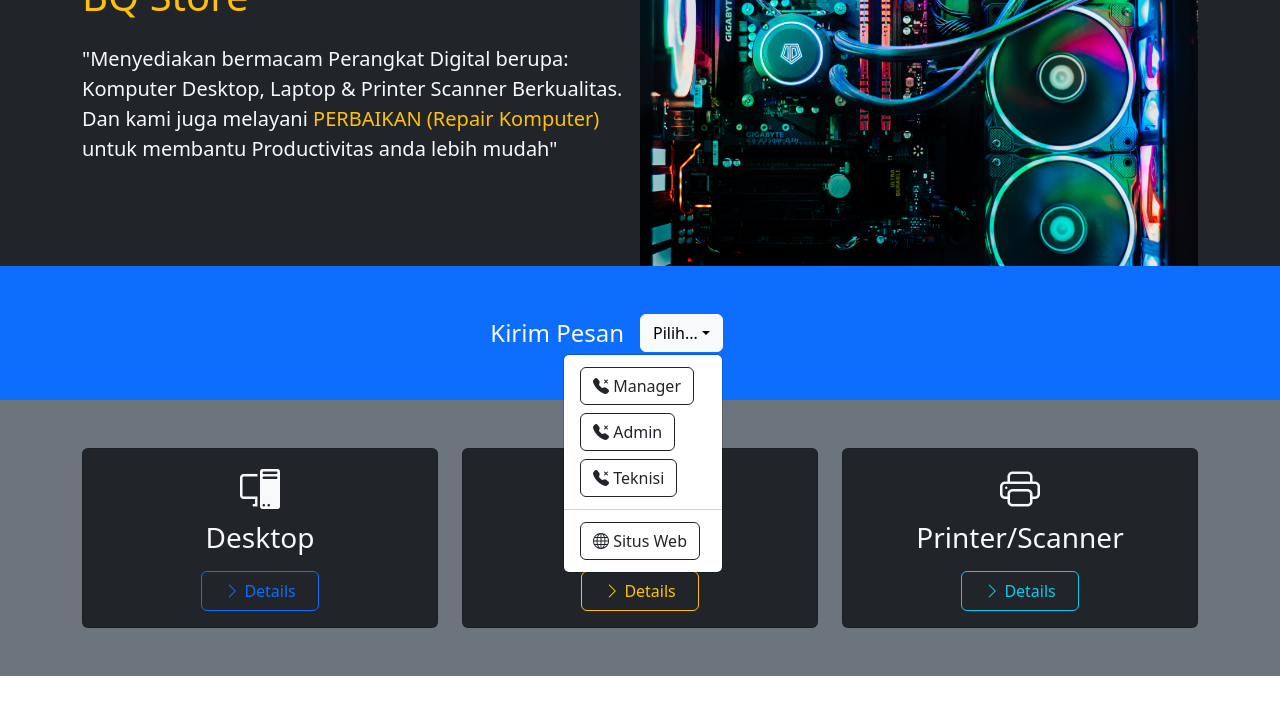
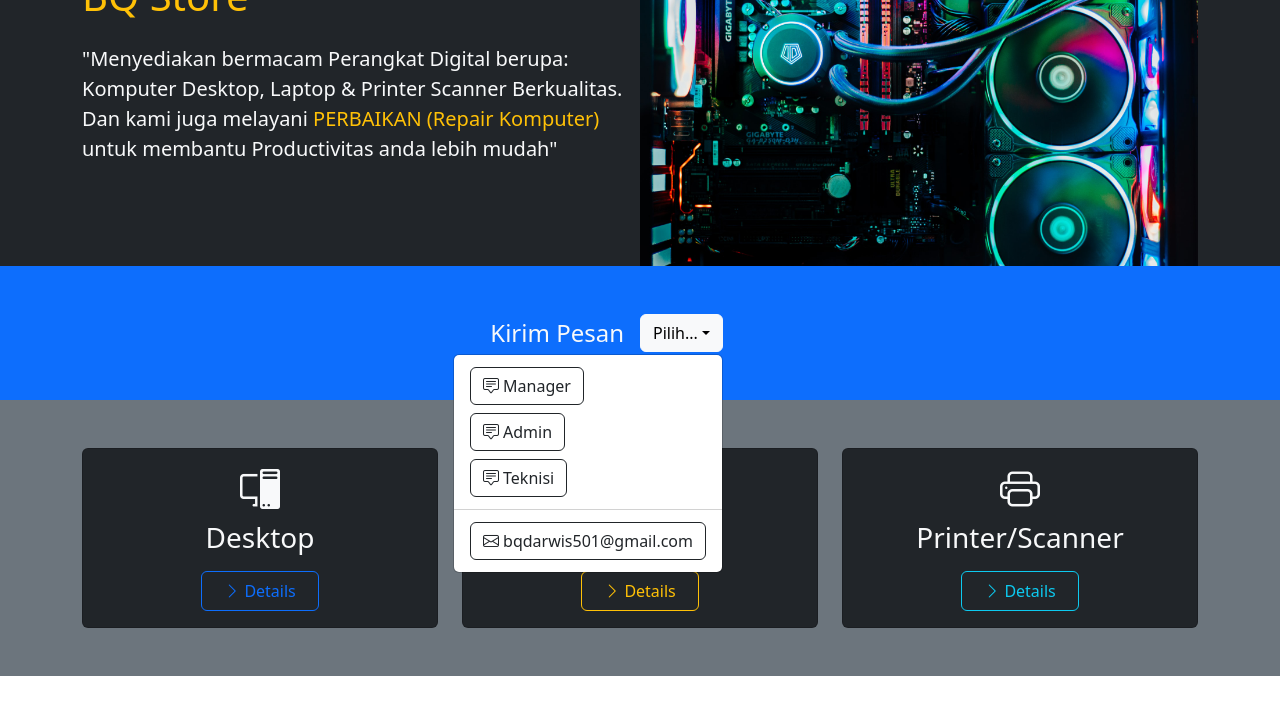
Before and after one commit to bqcomputer/bqcomputer.github.io, a plain HTML site: page index.html in a window 1280 px wide. Both pictures are taken after a click on the button "Pilih...". Shown: the part 506-1221 px from the top of the page. Drawn offline with nearby package versions, Linux system fonts and the light colour scheme.

Commit message:
Saving to Github

```diff
--- a/index.html
+++ b/index.html
@@ -126,23 +126,23 @@
             <ul class="dropdown-menu dropdown-menu-end">
               <li>
                 <a class="dropdown-item" href="https://wa.me/6282331724234?text=Silahkan%20Chat%20untuk%20Order">
-                  <button class="btn btn-outline-dark"><i class="bi bi-telephone-x-fill"></i> Manager</button></a
+                  <button class="btn btn-outline-dark"><i class="bi bi-chat-square-text"></i> Manager</button></a
                 >
               </li>
               <li>
                 <a class="dropdown-item" href="https://wa.me/6287819302337?text=Silahkan%20Chat%20untuk%20Order"
-                  ><button class="btn btn-outline-dark"><i class="bi bi-telephone-x-fill"></i> Admin</button></a
+                  ><button class="btn btn-outline-dark"><i class="bi bi-chat-square-text"></i> Admin</button></a
                 >
               </li>
               <li>
                 <a class="dropdown-item" href="https://wa.me/6285336595778?text=Silahkan%20Chat%20untuk%20Order"
-                  ><button class="btn btn-outline-dark"><i class="bi bi-telephone-x-fill"></i> Teknisi</button></a
+                  ><button class="btn btn-outline-dark"><i class="bi bi-chat-square-text"></i> Teknisi</button></a
                 >
               </li>
               <li><hr class="dropdown-divider" /></li>
               <li>
-                <a class="dropdown-item" href="https://bqcomputer.github.io/">
-                  <button class="btn btn-outline-dark"><i class="bi bi-globe"></i> Situs Web</button></a
+                <a class="dropdown-item" href="https://www.google.com/intl/id/gmail/about/">
+                  <button class="btn btn-outline-dark"><i class="bi bi-envelope"></i> bqdarwis501@gmail.com</button></a
                 >
               </li>
             </ul>
```
